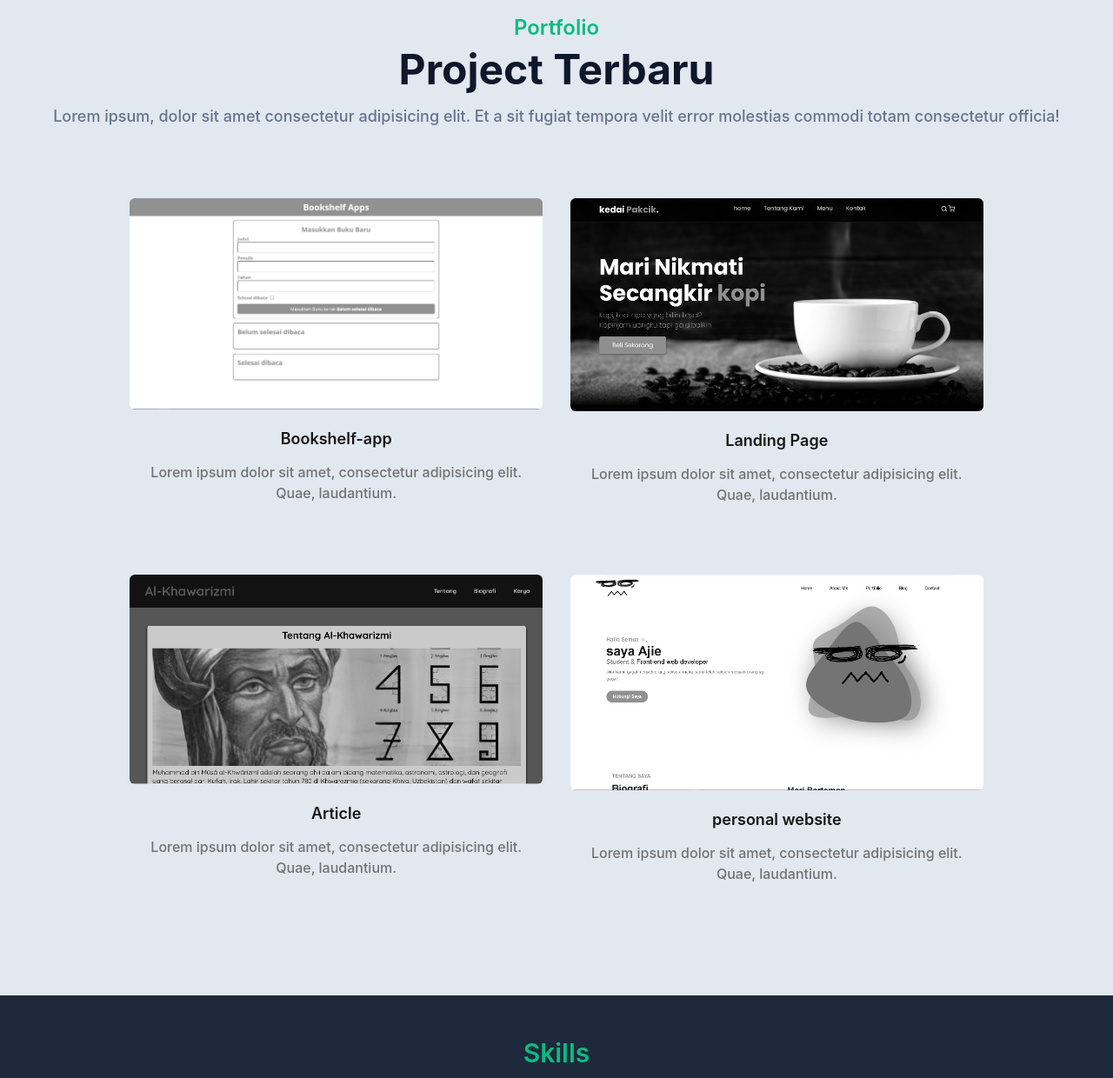
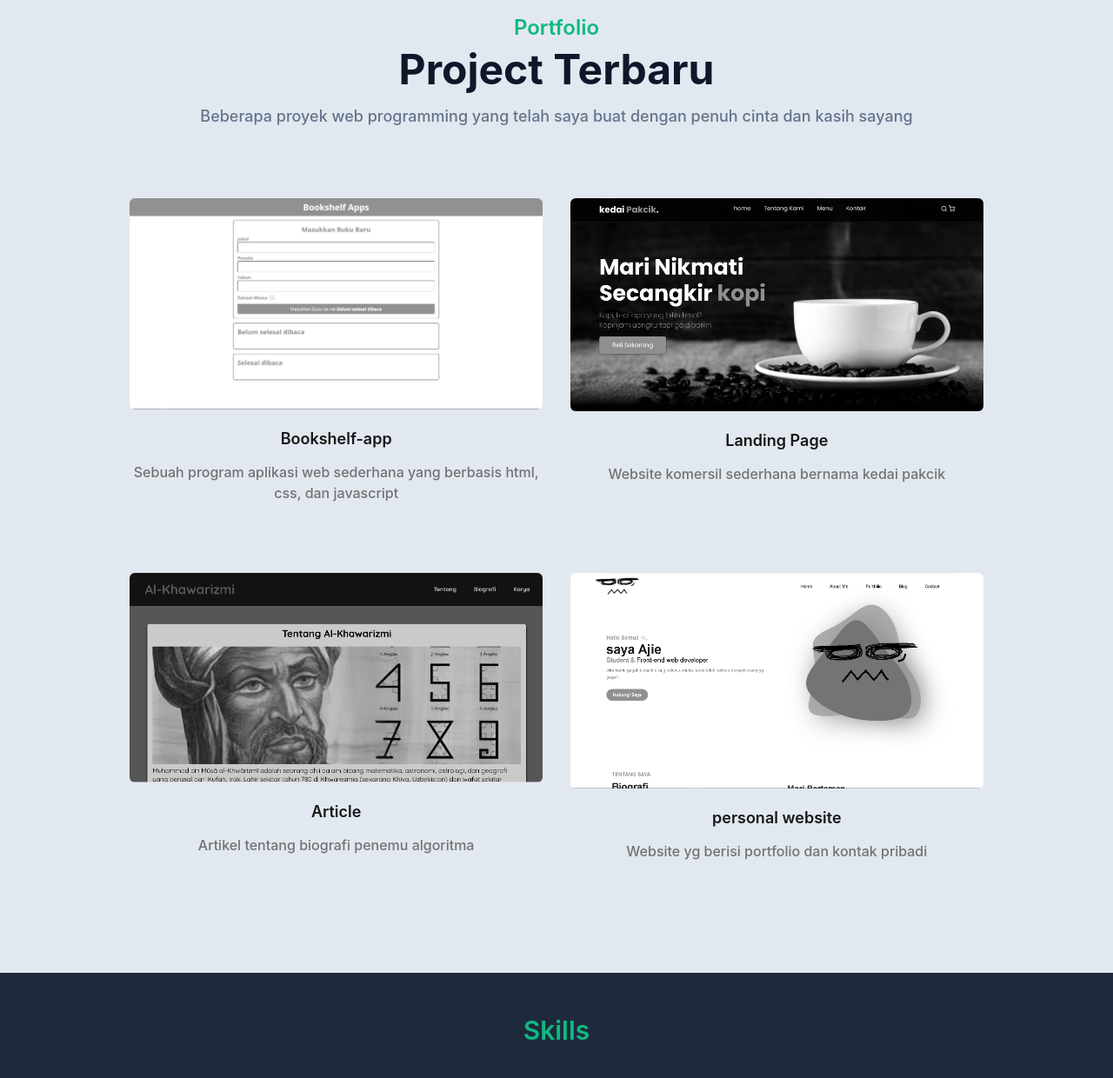
Before and after one commit to Zachiver/Portfolio, a website: page index.html in a window 1280 px wide. Shown: the part 1340-2580 px from the top of the page at 87% size. Drawn offline with Linux system fonts and the light colour scheme.

Commit message:
bug fixing

```diff
--- a/index.html
+++ b/index.html
@@ -130,7 +130,7 @@
                     <h3 class="font-bold text-dark text-3xl mb-4 lg:text-3xl lg:pt-12">Mari Berteman</h3>
                     <p class="font-medium text-base text-secondary mb-6 lg:text-lg">Ayo berteman dan membangun relasi
                         denganku di
-                        meida sosial😁</p>
+                        media sosial😁</p>
                     <div class="flex items-center">
                         <!-- Instagram -->
                         <a href="https://instagram.com/Aldiynsh.__" target="_blank"
@@ -168,8 +168,8 @@
                 <div class="maw-w-xl mx-auto text-center mb-16">
                     <h4 class="font-semibold text-xl text-primary mb-2 lg:text-2xl">Portfolio</h4>
                     <h2 class="font-bold text-dark text-3xl mb-4 sm:text-4xl lg:text-5xl">Project Terbaru</h2>
-                    <p class="font-medium text-lg text-secondary">Lorem ipsum, dolor sit amet consectetur adipisicing
-                        elit. Et a sit fugiat tempora velit error molestias commodi totam consectetur officia!</p>
+                    <p class="font-medium text-lg text-secondary">Beberapa proyek web programming yang telah saya buat
+                        dengan penuh cinta dan kasih sayang</p>
                 </div>
                 <div class=" flex flex-wrap justify-center xl:w-10/12 xl:mx-auto">
                     <div
@@ -179,8 +179,8 @@
                                     class="w-full"></a>
                         </div>
                         <h3 class="font-semibold text-lg text-dark mt-5 mb-3">Bookshelf-app</h3>
-                        <p class="font-medium text-base text-secondary">Lorem ipsum dolor sit amet, consectetur
-                            adipisicing elit. Quae, laudantium.</p>
+                        <p class="font-medium text-base text-secondary">Sebuah program aplikasi web sederhana yang
+                            berbasis html, css, dan javascript</p>
                     </div>
                     <div
                         class="mb-12 p-4 grayscale md:w-1/2 transition duration-300 hover:grayscale-0 hover:scale-[1.1] hover:cursor-pointer">
@@ -189,8 +189,8 @@
                                     class="w-full"></a>
                         </div>
                         <h3 class="font-semibold text-lg text-dark mt-5 mb-3">Landing Page</h3>
-                        <p class="font-medium text-base text-secondary">Lorem ipsum dolor sit amet, consectetur
-                            adipisicing elit. Quae, laudantium.</p>
+                        <p class="font-medium text-base text-secondary">Website komersil sederhana bernama kedai pakcik
+                        </p>
                     </div>
                     <div
                         class="mb-12  p-4 grayscale md:w-1/2 transition duration-300 hover:grayscale-0 hover:scale-[1.1] hover:cursor-pointer">
@@ -198,8 +198,7 @@
                             <img src="dist/img/portfolio/project3.png" alt="landing Page" class="w-full">
                         </div>
                         <h3 class="font-semibold text-lg text-dark mt-5 mb-3">Article</h3>
-                        <p class="font-medium text-base text-secondary">Lorem ipsum dolor sit amet, consectetur
-                            adipisicing elit. Quae, laudantium.</p>
+                        <p class="font-medium text-base text-secondary">Artikel tentang biografi penemu algoritma</p>
                     </div>
                     <div
                         class="mb-12 p-4 grayscale md:w-1/2 transition duration-300 hover:grayscale-0 hover:scale-[1.1] hover:cursor-pointer">
@@ -207,8 +206,8 @@
                             <img src="dist/img/portfolio/project4.png" alt="Personal Web" class="w-full">
                         </div>
                         <h3 class="font-semibold text-lg text-dark mt-5 mb-3">personal website</h3>
-                        <p class="font-medium text-base text-secondary">Lorem ipsum dolor sit amet, consectetur
-                            adipisicing elit. Quae, laudantium.</p>
+                        <p class="font-medium text-base text-secondary">Website yg berisi portfolio dan kontak pribadi
+                        </p>
                     </div>
                 </div>
             </div>
@@ -222,20 +221,20 @@
         <div class="container">
             <div class="w-full px-4">
                 <div class="max-w-xl mx-auto text-center">
-                    <h4 class="font-semibold text-lg text-primary mb-20 lg:text-3xl">Skills</h4>
+                    <h4 class="font-semibold text-lg text-primary mb-10 lg:text-3xl">Skills</h4>
                     <div class="flex flex-wrap items-center justify-center mb-40">
                         <h2 class="font-bold text-white mx-auto text-3xl mb-10">Tech Stack</h2>
-                        <div class="flex justify-between gap-6">
+                        <div class="flex justify-between sm:gap-6 md:gap-[3rem]">
                             <img src="dist/img/tech-stack/html.png" alt="html"
-                                class="w-[80px h-[80px] grayscale duration-200 transition hover:grayscale-0 hover:scale-105 mb-6">
+                                class="w-[80px h-[80px] grayscale duration-200 transition hover:grayscale-0 hover:scale-105 mb-6 ">
                             <img src="dist/img/tech-stack/css.png" alt="html"
-                                class="w-[80px h-[80px] grayscale duration-200 transition hover:grayscale-0 hover:scale-105 mb-6">
+                                class="w-[80px h-[80px] grayscale duration-200 transition hover:grayscale-0 hover:scale-105 mb-6 ">
                             <img src="dist/img/tech-stack/javascript.png" alt="html"
-                                class="w-[80px h-[80px] grayscale duration-200 transition hover:grayscale-0 hover:scale-105 mb-6">
+                                class="w-[80px h-[80px] grayscale duration-200 transition hover:grayscale-0 hover:scale-105 mb-6 ">
                             <img src="dist/img/tech-stack/tailwind.png" alt="html"
-                                class="w-[80px h-[80px] grayscale duration-200 transition hover:grayscale-0 hover:scale-105 mb-6">
+                                class="w-[80px h-[80px] grayscale duration-200 transition hover:grayscale-0 hover:scale-105 mb-6 ">
                             <img src="dist/img/tech-stack/bootstrap.png" alt="html"
-                                class="w-[80px h-[80px] grayscale duration-200 transition hover:grayscale-0 hover:scale-105 mb-6">
+                                class="w-[80px h-[80px] grayscale duration-200 transition hover:grayscale-0 hover:scale-105 mb-6 ">
                         </div>
                     </div>
                     <h2 class="font-bold text-white mx-auto text-3xl mb-10">Tools</h2>
```
